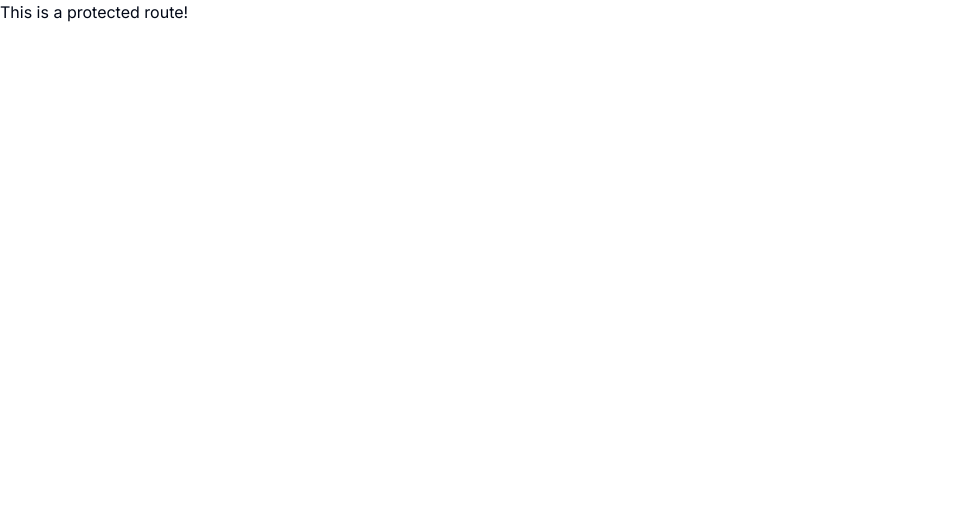
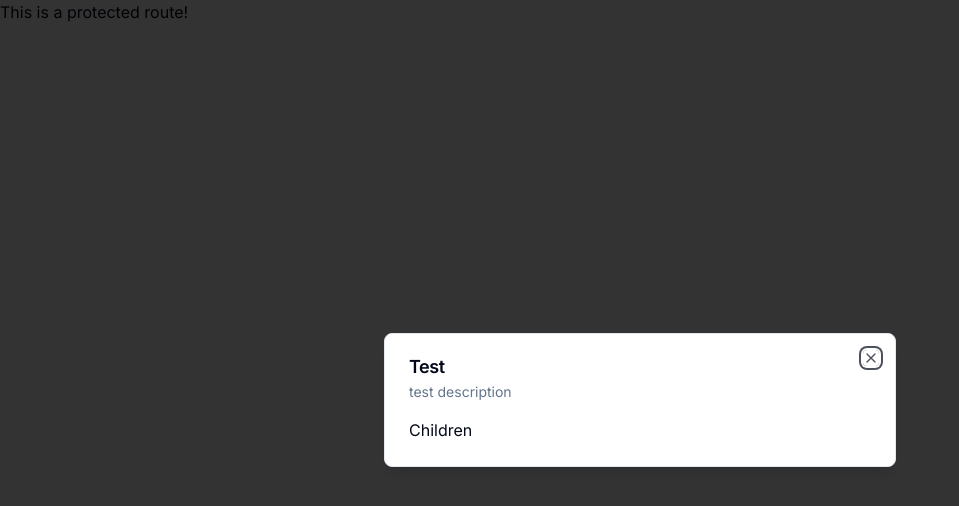
Before and after one commit to NebiyouChanie/Ecommerce-admin-next.js, a Next.js app: page / in a window 1280 px wide. Shown: the top 506 px of the page, without its empty margins (0-959 px from the left). Built offline with nearby package versions, Linux system fonts and the light colour scheme.

Commit message:
setup modal

```diff
--- a/app/(root)/page.tsx
+++ b/app/(root)/page.tsx
@@ -1,3 +1,6 @@
+'use client'
+
+import { Modal } from '@/components/ui/modal'
 import { UserButton } from '@clerk/nextjs'
 
 export default function Home() {
@@ -5,6 +8,9 @@ export default function Home() {
     <div>
         This is a protected route!
         <UserButton />
+        <Modal title="Test" description='test description' isOpen onClose={()=>{}}>
+          Children
+        </Modal>
     </div>
   )
 }
--- /dev/null
+++ b/components/ui/dialog.tsx
@@ -0,0 +1,122 @@
+"use client"
+
+import * as React from "react"
+import * as DialogPrimitive from "@radix-ui/react-dialog"
+import { X } from "lucide-react"
+
+import { cn } from "@/lib/utils"
+
+const Dialog = DialogPrimitive.Root
+
+const DialogTrigger = DialogPrimitive.Trigger
+
+const DialogPortal = DialogPrimitive.Portal
+
+const DialogClose = DialogPrimitive.Close
+
+const DialogOverlay = React.forwardRef<
+  React.ElementRef<typeof DialogPrimitive.Overlay>,
+  React.ComponentPropsWithoutRef<typeof DialogPrimitive.Overlay>
+>(({ className, ...props }, ref) => (
+  <DialogPrimitive.Overlay
+    ref={ref}
+    className={cn(
+      "fixed inset-0 z-50 bg-black/80  data-[state=open]:animate-in data-[state=closed]:animate-out data-[state=closed]:fade-out-0 data-[state=open]:fade-in-0",
+      className
+    )}
+    {...props}
+  />
+))
+DialogOverlay.displayName = DialogPrimitive.Overlay.displayName
+
+const DialogContent = React.forwardRef<
+  React.ElementRef<typeof DialogPrimitive.Content>,
+  React.ComponentPropsWithoutRef<typeof DialogPrimitive.Content>
+>(({ className, children, ...props }, ref) => (
+  <DialogPortal>
+    <DialogOverlay />
+    <DialogPrimitive.Content
+      ref={ref}
+      className={cn(
+        "fixed left-[50%] top-[50%] z-50 grid w-full max-w-lg translate-x-[-50%] translate-y-[-50%] gap-4 border bg-background p-6 shadow-lg duration-200 data-[state=open]:animate-in data-[state=closed]:animate-out data-[state=closed]:fade-out-0 data-[state=open]:fade-in-0 data-[state=closed]:zoom-out-95 data-[state=open]:zoom-in-95 data-[state=closed]:slide-out-to-left-1/2 data-[state=closed]:slide-out-to-top-[48%] data-[state=open]:slide-in-from-left-1/2 data-[state=open]:slide-in-from-top-[48%] sm:rounded-lg",
+        className
+      )}
+      {...props}
+    >
+      {children}
+      <DialogPrimitive.Close className="absolute right-4 top-4 rounded-sm opacity-70 ring-offset-background transition-opacity hover:opacity-100 focus:outline-none focus:ring-2 focus:ring-ring focus:ring-offset-2 disabled:pointer-events-none data-[state=open]:bg-accent data-[state=open]:text-muted-foreground">
+        <X className="h-4 w-4" />
+        <span className="sr-only">Close</span>
+      </DialogPrimitive.Close>
+    </DialogPrimitive.Content>
+  </DialogPortal>
+))
+DialogContent.displayName = DialogPrimitive.Content.displayName
+
+const DialogHeader = ({
+  className,
+  ...props
+}: React.HTMLAttributes<HTMLDivElement>) => (
+  <div
+    className={cn(
+      "flex flex-col space-y-1.5 text-center sm:text-left",
+      className
+    )}
+    {...props}
+  />
+)
+DialogHeader.displayName = "DialogHeader"
+
+const DialogFooter = ({
+  className,
+  ...props
+}: React.HTMLAttributes<HTMLDivElement>) => (
+  <div
+    className={cn(
+      "flex flex-col-reverse sm:flex-row sm:justify-end sm:space-x-2",
+      className
+    )}
+    {...props}
+  />
+)
+DialogFooter.displayName = "DialogFooter"
+
+const DialogTitle = React.forwardRef<
+  React.ElementRef<typeof DialogPrimitive.Title>,
+  React.ComponentPropsWithoutRef<typeof DialogPrimitive.Title>
+>(({ className, ...props }, ref) => (
+  <DialogPrimitive.Title
+    ref={ref}
+    className={cn(
+      "text-lg font-semibold leading-none tracking-tight",
+      className
+    )}
+    {...props}
+  />
+))
+DialogTitle.displayName = DialogPrimitive.Title.displayName
+
+const DialogDescription = React.forwardRef<
+  React.ElementRef<typeof DialogPrimitive.Description>,
+  React.ComponentPropsWithoutRef<typeof DialogPrimitive.Description>
+>(({ className, ...props }, ref) => (
+  <DialogPrimitive.Description
+    ref={ref}
+    className={cn("text-sm text-muted-foreground", className)}
+    {...props}
+  />
+))
+DialogDescription.displayName = DialogPrimitive.Description.displayName
+
+export {
+  Dialog,
+  DialogPortal,
+  DialogOverlay,
+  DialogClose,
+  DialogTrigger,
+  DialogContent,
+  DialogHeader,
+  DialogFooter,
+  DialogTitle,
+  DialogDescription,
+}
--- /dev/null
+++ b/components/ui/modal.tsx
@@ -0,0 +1,40 @@
+'use client'
+
+import { Dialog, DialogContent, DialogDescription, DialogHeader, DialogTitle } from "@/components/ui/dialog";
+
+interface ModalProps{
+    title:String;
+    description:string;
+    isOpen:boolean;
+    onClose: () => void;
+    children?: React.ReactNode;
+}
+
+
+export const Modal: React.FC<ModalProps> = ({
+    title,
+    description,
+    isOpen,
+    onClose,
+    children
+}) => {
+    const onChange = (open: boolean) => {
+           if(!open) {
+            onClose();
+           }
+    }
+
+    return  (
+        <Dialog open={isOpen} onOpenChange={onChange}>
+            <DialogContent>
+                <DialogHeader>
+                    <DialogTitle>{title}</DialogTitle>
+                    <DialogDescription>{description}</DialogDescription>
+                </DialogHeader>
+                <div>
+                    {children}
+                </div>
+            </DialogContent>
+        </Dialog>
+    )
+}
--- a/package.json
+++ b/package.json
@@ -10,6 +10,7 @@
   },
   "dependencies": {
     "@clerk/nextjs": "^6.4.2",
+    "@radix-ui/react-dialog": "^1.1.2",
     "@radix-ui/react-slot": "^1.1.0",
     "class-variance-authority": "^0.7.0",
     "clsx": "^2.1.1",
```
Also changed, not shown: 1 other file (tests, documents, lock files or other folders).
